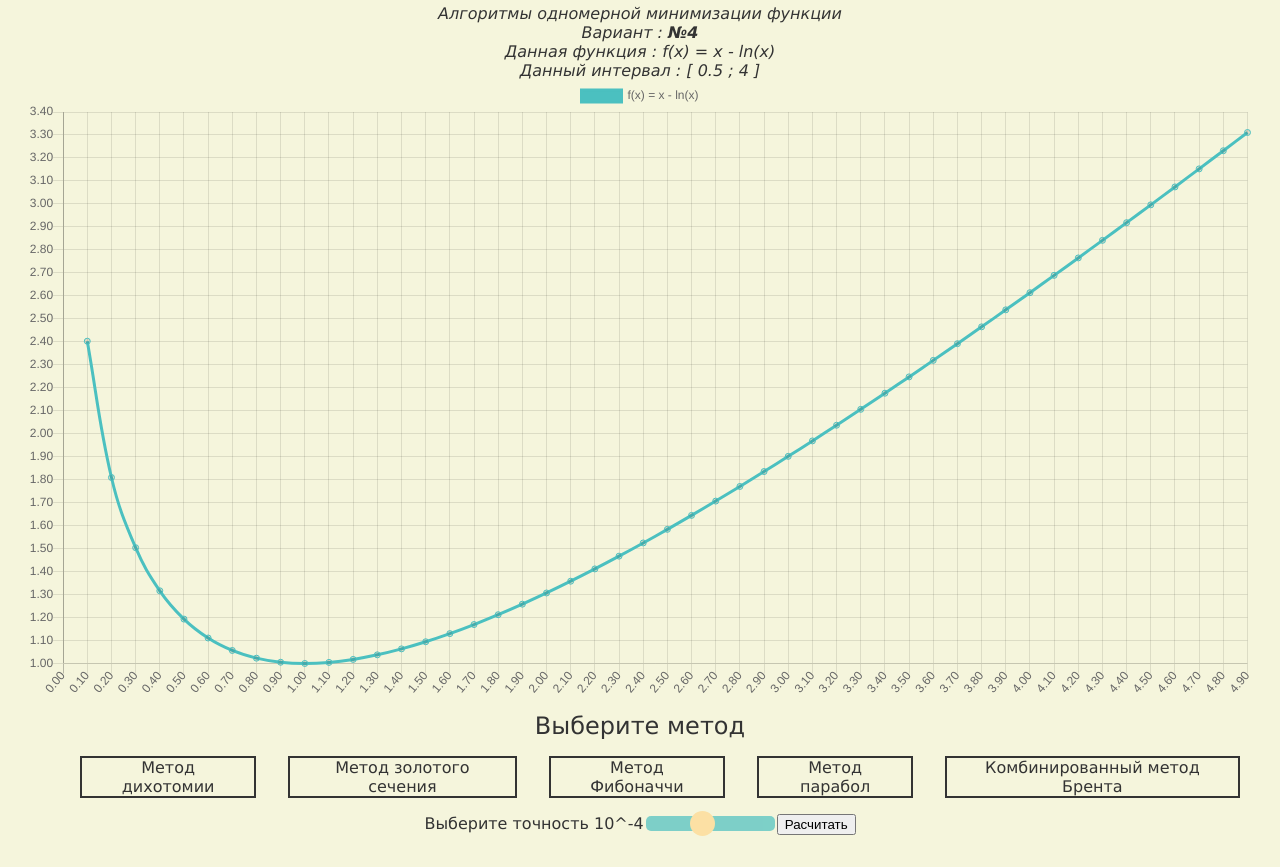
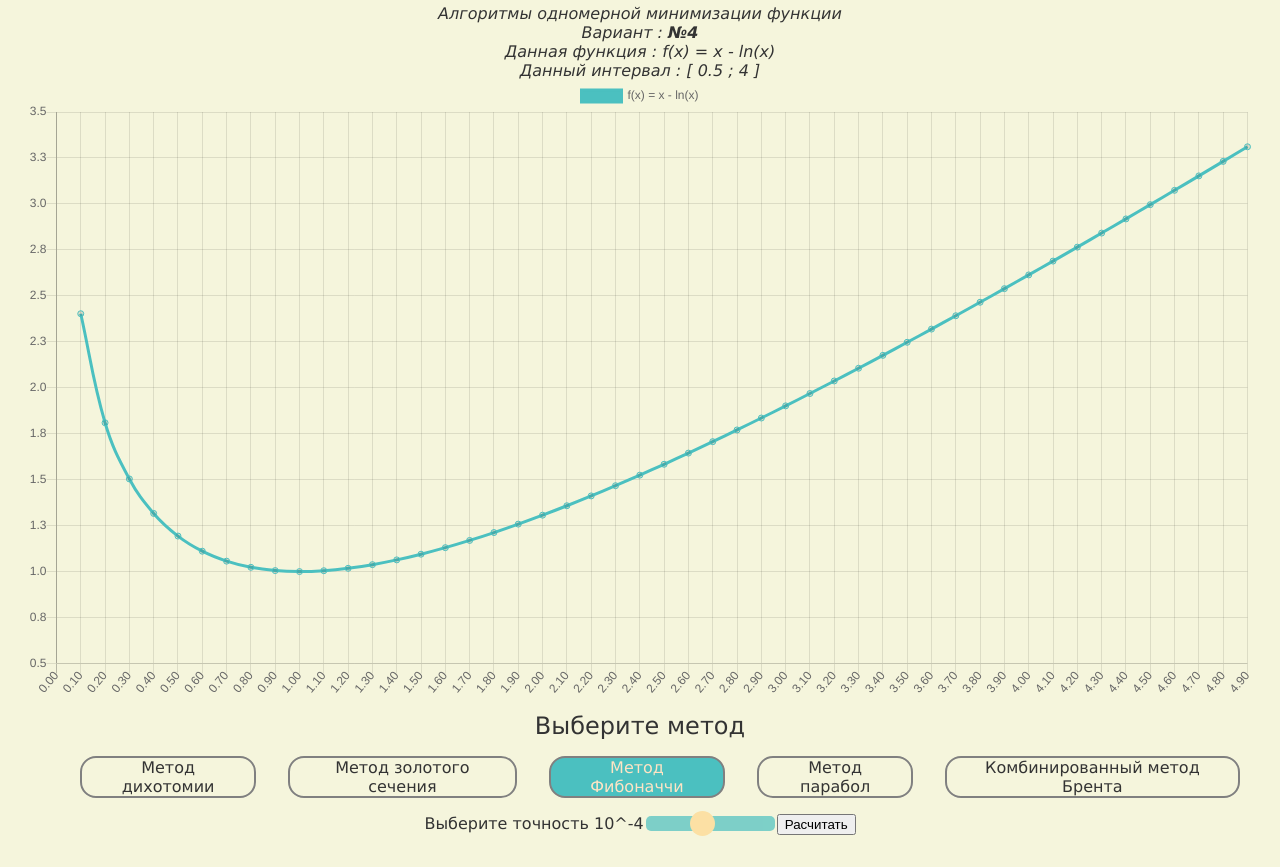
Before and after one commit to vlad1zzzy/metOptLab1, a plain HTML site: page index.html in a window 1280 px wide. Shown: the part 96-963 px from the top of the page. Drawn offline with nearby package versions, Linux system fonts and the light colour scheme.

Commit message:
Add methods js

```diff
--- a/index.html
+++ b/index.html
@@ -22,11 +22,11 @@
     <div class="methods">
         <div class="methodsTitle">Выберите метод</div>
         <ul>
-            <li>Метод дихотомии</li>
-            <li>Метод золотого сечения</li>
-            <li>Метод Фибоначчи</li>
-            <li>Метод парабол</li>
-            <li>Комбинированный метод Брента</li>
+            <li id="dichotomy">Метод дихотомии</li>
+            <li id="golden">Метод золотого сечения</li>
+            <li id="fibonacci" class="active">Метод Фибоначчи</li>
+            <li id="parabola">Метод парабол</li>
+            <li id="brent">Комбинированный метод Брента</li>
         </ul>
     </div>
 
--- a/js/chart.js
+++ b/js/chart.js
@@ -33,13 +33,9 @@ const myChart = new Chart(ctx, {
         scales: {
             yAxes: [{
                 ticks: {
-                    suggestedMin: 40,
-                    stepSize: 0.1
+                    min: 0.5,
+                    stepSize: 0.25
                 },
-                range: {
-                    start: -5,
-                    end: 5,
-                }
             }]
         }
     }
--- a/js/main.js
+++ b/js/main.js
@@ -7,8 +7,64 @@ const func = function (x) {
     return x - Math.log(x);
 }
 
+const functions = {
+    //dichotomy: dichotomy,
+    //golden: golden,
+    fibonacci: fibonacci,
+    //parabola: parabola,
+    //brent: brent,
+}
+
+let chosenFunction = functions.fibonacci;
+let chosenFunctionName = "fibonacci"
+
+
+// CHOSE METHODS
+const methods = document.querySelectorAll(".methods li")
+methods.forEach((method) => {
+    method.addEventListener("click", function (e) {
+        document.getElementById(chosenFunctionName).classList.remove("active")
+        chosenFunctionName = e.target.id
+        chosenFunction = functions[chosenFunctionName];
+        method.classList.add("active")
+    })
+})
+
+
+// CHOSE ACCURACY
+const lSlider = document.getElementById("l");
+const lValue = document.getElementById("l-value");
+lValue.innerHTML = lSlider.value;
+lSlider.oninput = function () {
+    lValue.innerHTML = this.value;
+}
+
+const btn = document.querySelector("button")
+btn.addEventListener("click", function () {
+    while (dataTable.firstChild) {
+        dataTable.removeChild(dataTable.firstChild)
+        stats.length = 0
+    }
+    const lInput = document.getElementById("l")
+    const l = lInput.value
+    if (notValidInput(l)) {
+        lInput.value = ""
+        alert("Invalid l value")
+    } else if (typeof chosenFunction !== "function") {
+        alert("No such method yet")
+    } else {
+        //fibonacci(0.5, 4, Math.pow(10, -l), Math.pow(10, -4))
+        chosenFunction(0.5, 4, Math.pow(10, -l), Math.pow(10, -4))
+        createTable()
+    }
+
+    function notValidInput(str) {
+        return (str === "" || isNaN(str) || str < 1 || str > 8)
+    }
+})
+
+// CREATING TABLE
 const dataTable = document.querySelector(".datatable")
-
 const tableHeaders = ["k", "a", "b", "b - a", "x1", "x2", "f1", "f2"]
 const createTable = () => {
     let table = document.createElement('table')
@@ -42,33 +98,3 @@ const createTable = () => {
     table.append(tableBody)
     dataTable.append(table)
 }
-
-const lSlider = document.getElementById("l");
-const lValue = document.getElementById("l-value");
-lValue.innerHTML = lSlider.value;
-lSlider.oninput = function() {
-    lValue.innerHTML = this.value;
-}
-
-
-const btn = document.querySelector("button")
-
-btn.addEventListener("click", function () {
-    while (dataTable.firstChild) {
-        dataTable.removeChild(dataTable.firstChild)
-        stats.length = 0
-    }
-    const lInput = document.getElementById("l")
-    const l = lInput.value
-    if (notValidInput(l)) {
-        lInput.value = ""
-        alert("Invalid l value")
-    } else {
-        fibonacci(0.5, 4, Math.pow(10, -l), Math.pow(10, -4))
-        createTable()
-    }
-
-    function notValidInput(str) {
-        return (str === "" || isNaN(str) || str < 1 || str > 8)
-    }
-})
--- a/style.css
+++ b/style.css
@@ -54,15 +54,23 @@ form {
 }
 
 .methods li {
-    border: #333333 2px solid;
+    border: gray 2px solid;
+    border-radius: 1rem;
     text-align: center;
     margin: 0 1rem;
     padding: 0 1rem;
 }
 
+.methods .active {
+    cursor: pointer;
+    background-color: rgba(75, 192, 192, 1);
+    color: bisque;
+}
+
 .methods li:hover {
     cursor: pointer;
     background-color: rgba(75, 192, 192, 1);
+    color: bisque;
 }
 
 /* slider */
```
Also changed, not shown: 1 other file.
